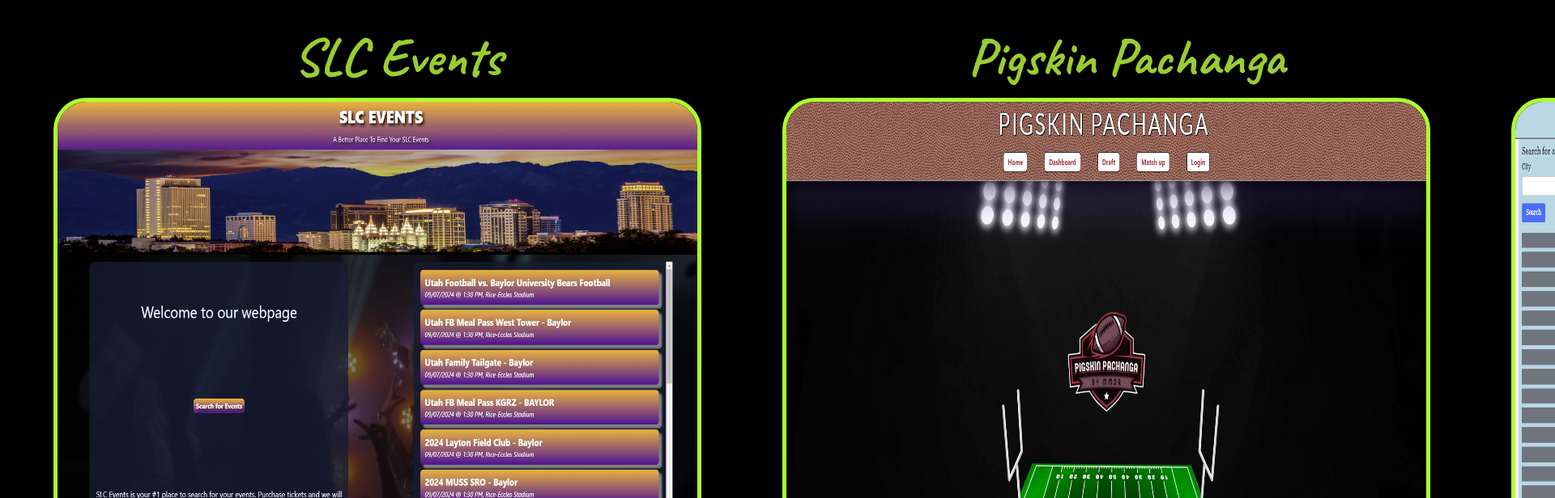
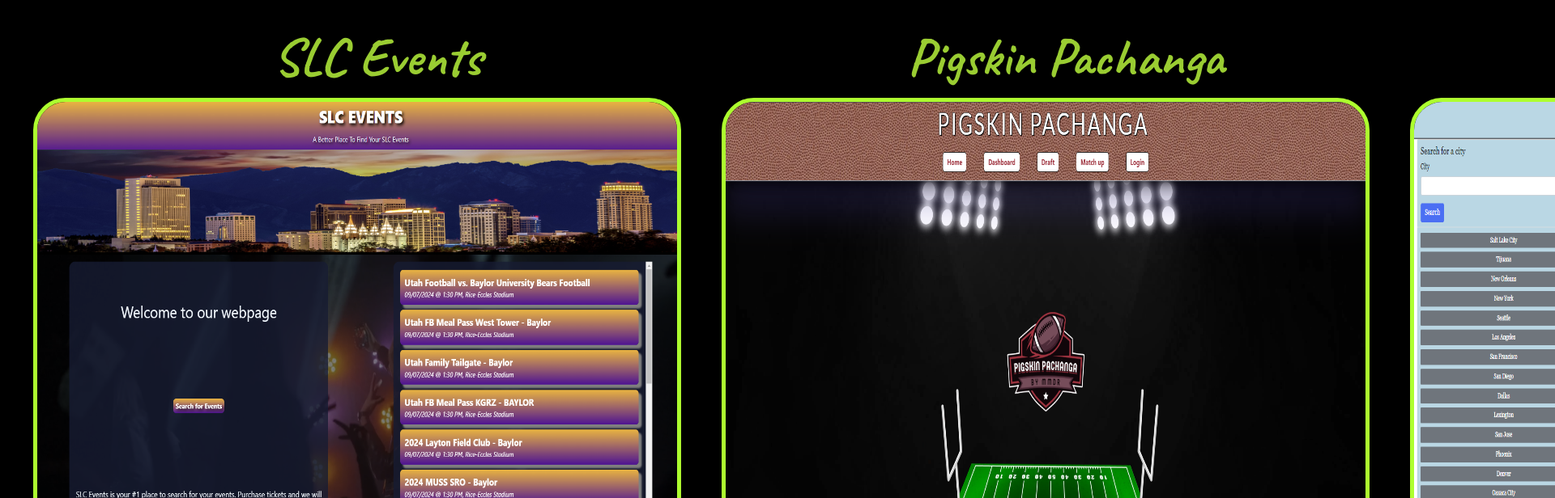
Before and after one commit to arrozconpollo220/Alex-Portfolio, a React (Vite) app: page /Portfolio in a window 1280 px wide. Shown: the part 640-1256 px from the top of the page at 81% size, 1920 px wide, since content can reach past the window. Built offline with nearby package versions, Linux system fonts and the light colour scheme.

Commit message:
updated margins on portfolio page

```diff
--- a/src/styles/portfolio.css
+++ b/src/styles/portfolio.css
@@ -1,8 +1,8 @@
 .portPage img {
     width: 800px;
     height: 600px;
-    margin-left: 50px;
-    margin-right: 50px;
+    margin-left: 25px;
+    margin-right: 25px;
     border: 05px solid greenyellow;
     border-radius: 40px;
     margin-bottom: 1000;
```
